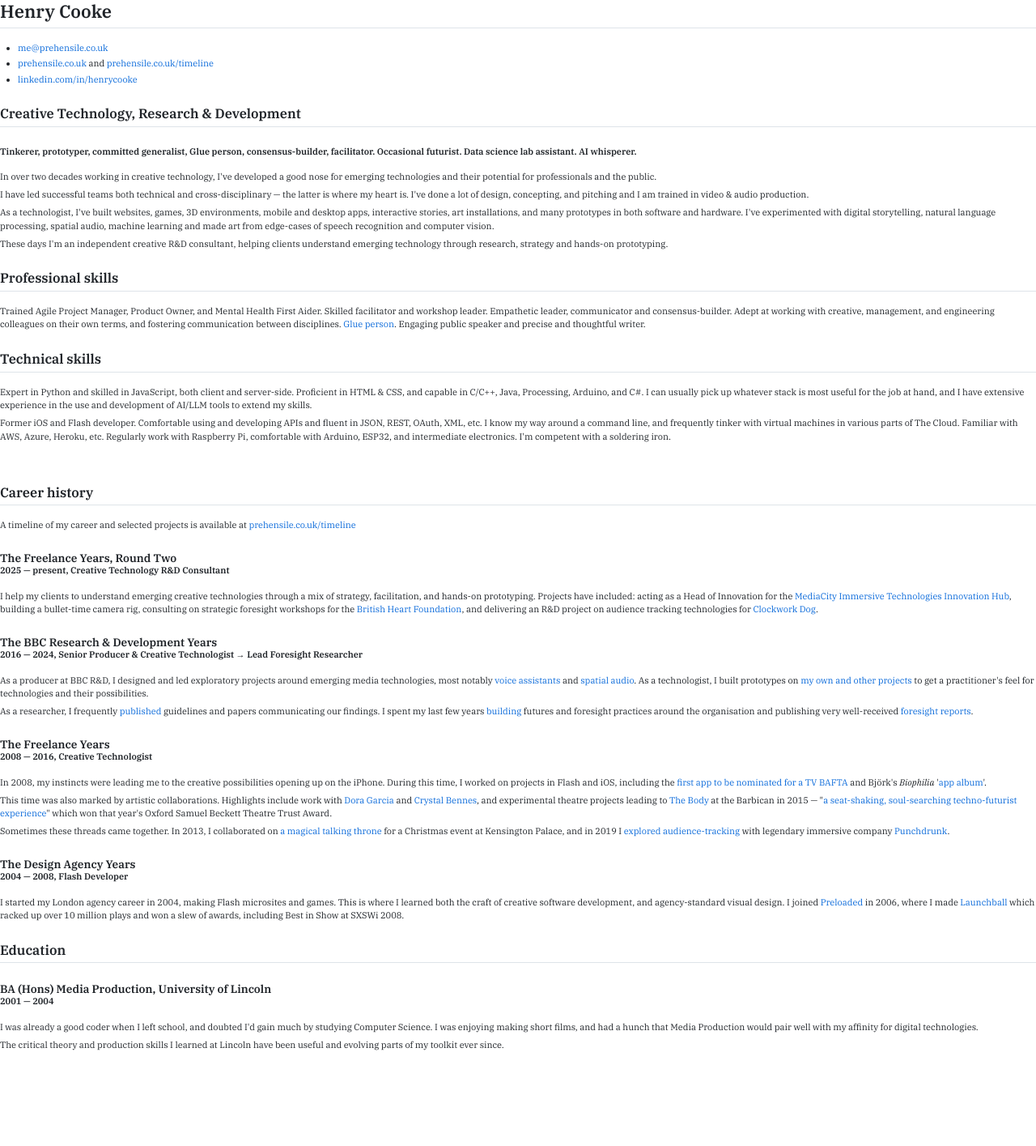
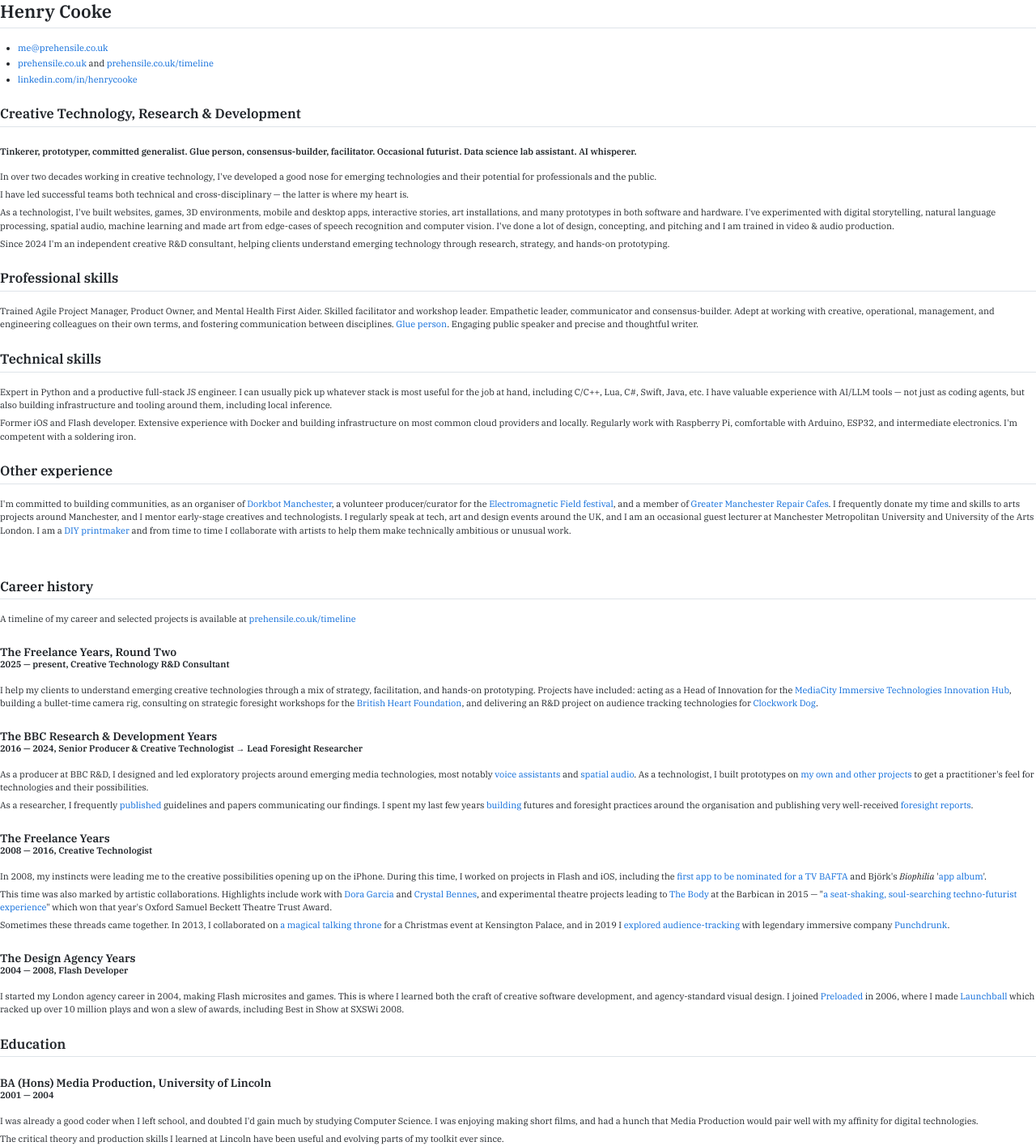
Before and after one commit to prehensile/prehensile.github.io, a Jekyll site: the page cv/cv.html, which Jekyll copies as it is, in a window 1280 px wide. Shown: the whole page at 81% size. Built offline with Jekyll 4.4.1, drawn with Linux system fonts in a browser that asks for light colours; before the commit the page ends 1299 px from its top, so only the background shows below that.

Commit message:
update CV & rearrange dir structure

```diff
--- a/cv/build/package.json
+++ b/_cv/package.json
@@ -6,7 +6,7 @@
   "scripts": {
     "test": "echo \"Error: no test specified\" && exit 1",
     "postinstall": "node patch-mdpdf.mjs",
-    "build": "mdpdf $SOURCE_DIR/cv.md $DESTINATION_DIR/cv.pdf --style=$SOURCE_DIR/style.css --gh-style --debug && mv $SOURCE_DIR/cv.html $DESTINATION_DIR/cv.html",
+    "build": "bash build-common.sh",
     "serve": "npm run build && http-server",
     "watch": "watch 'npm run build' $SOURCE_DIR"
   },
--- a/cv/cv.html
+++ b/cv/cv.html
@@ -1507,16 +1507,18 @@
 <li><a href="https://www.linkedin.com/in/henrycooke/">linkedin.com/in/henrycooke</a></li>
 </ul>
 <h2 id="creative-technology-research--development">Creative Technology, Research &amp; Development</h2>
-<h4 id="tinkerer-prototyper-committed-generalist-glue-person-consensus-builder-facilitator-occasional-futurist-data-science-lab-assistant-ai-whisperer">Tinkerer, prototyper, committed generalist, Glue person, consensus-builder, facilitator. Occasional futurist. Data science lab assistant. AI whisperer.</h4>
+<h4 id="tinkerer-prototyper-committed-generalist-glue-person-consensus-builder-facilitator-occasional-futurist-data-science-lab-assistant-ai-whisperer">Tinkerer, prototyper, committed generalist. Glue person, consensus-builder, facilitator. Occasional futurist. Data science lab assistant. AI whisperer.</h4>
 <p>In over two decades working in creative technology, I've developed a good nose for emerging technologies and their potential for professionals and the public.</p>
-<p>I have led successful teams both technical and cross-disciplinary — the latter is where my heart is. I've done a lot of design, concepting, and pitching and I am trained in video &amp; audio production.</p>
-<p>As a technologist, I've built websites, games, 3D environments, mobile and desktop apps, interactive stories, art installations, and many prototypes in both software and hardware. I've experimented with digital storytelling, natural language processing, spatial audio, machine learning and made art from edge-cases of speech recognition and computer vision.</p>
-<p>These days I'm an independent creative R&amp;D consultant, helping clients understand emerging technology through research, strategy and hands-on prototyping.</p>
+<p>I have led successful teams both technical and cross-disciplinary — the latter is where my heart is. </p>
+<p>As a technologist, I've built websites, games, 3D environments, mobile and desktop apps, interactive stories, art installations, and many prototypes in both software and hardware. I've experimented with digital storytelling, natural language processing, spatial audio, machine learning and made art from edge-cases of speech recognition and computer vision. I've done a lot of design, concepting, and pitching and I am trained in video &amp; audio production.</p>
+<p>Since 2024 I'm an independent creative R&amp;D consultant, helping clients understand emerging technology through research, strategy, and hands-on prototyping.</p>
 <h2 id="professional-skills">Professional skills</h2>
-<p>Trained Agile Project Manager, Product Owner, and Mental Health First Aider. Skilled facilitator and workshop leader. Empathetic leader, communicator and consensus-builder. Adept at working with creative, management, and engineering colleagues on their own terms, and fostering communication between disciplines. <a href="https://www.linkedin.com/pulse/glue-people-one-most-desired-job-market-enza-artino/">Glue person</a>. Engaging public speaker and precise and thoughtful writer.</p>
+<p>Trained Agile Project Manager, Product Owner, and Mental Health First Aider. Skilled facilitator and workshop leader. Empathetic leader, communicator and consensus-builder. Adept at working with creative, operational, management, and engineering colleagues on their own terms, and fostering communication between disciplines. <a href="https://www.linkedin.com/pulse/glue-people-one-most-desired-job-market-enza-artino/">Glue person</a>. Engaging public speaker and precise and thoughtful writer.</p>
 <h2 id="technical-skills">Technical skills</h2>
-<p>Expert in Python and skilled in JavaScript, both client and server-side. Proficient in HTML &amp; CSS, and capable in C/C++, Java, Processing, Arduino, and C#. I can usually pick up whatever stack is most useful for the job at hand, and I have extensive experience in the use and development of AI/LLM tools to extend my skills.</p>
-<p>Former iOS and Flash developer. Comfortable using and developing APIs and fluent in JSON, REST, OAuth, XML, etc. I know my way around a command line, and frequently tinker with virtual machines in various parts of The Cloud. Familiar with AWS, Azure, Heroku, etc. Regularly work with Raspberry Pi, comfortable with Arduino, ESP32, and intermediate electronics. I'm competent with a soldering iron.</p>
+<p>Expert in Python and a productive full-stack JS engineer. I can usually pick up whatever stack is most useful for the job at hand, including C/C++, Lua, C#, Swift, Java, etc. I have valuable experience with AI/LLM tools — not just as coding agents, but also building infrastructure and tooling around them, including local inference.</p>
+<p>Former iOS and Flash developer. Extensive experience with Docker and building infrastructure on most common cloud providers and locally. Regularly work with Raspberry Pi, comfortable with Arduino, ESP32, and intermediate electronics. I'm competent with a soldering iron.</p>
+<h2 id="other-experience">Other experience</h2>
+<p>I'm committed to building communities, as an organiser of <a href="https://dorkbotmcr.org/">Dorkbot Manchester</a>, a volunteer producer/curator for the <a href="https://www.emfcamp.org/">Electromagnetic Field festival</a>, and a member of <a href="https://repaircafesgm.org.uk/">Greater Manchester Repair Cafes</a>. I frequently donate my time and skills to arts projects around Manchester, and I mentor early-stage creatives and technologists. I regularly speak at tech, art and design events around the UK, and I am an occasional guest lecturer at Manchester Metropolitan University and University of the Arts London. I am a <a href="https://www.instagram.com/thriftyink/">DIY printmaker</a> and from time to time I collaborate with artists to help them make technically ambitious or unusual work.</p>
 <hr>
 <h2 id="career-history">Career history</h2>
 <p>A timeline of my career and selected projects is available at
```
Also changed, not shown: _cv/src/cv.md (renamed from cv/src/cv.md, +11 -7 lines), .github/workflows/generate-pdf.yaml, _cv/patch-mdpdf.mjs (renamed from cv/build/patch-mdpdf.mjs), _cv/src/style.css (renamed from cv/src/style.css), 12 other files.
